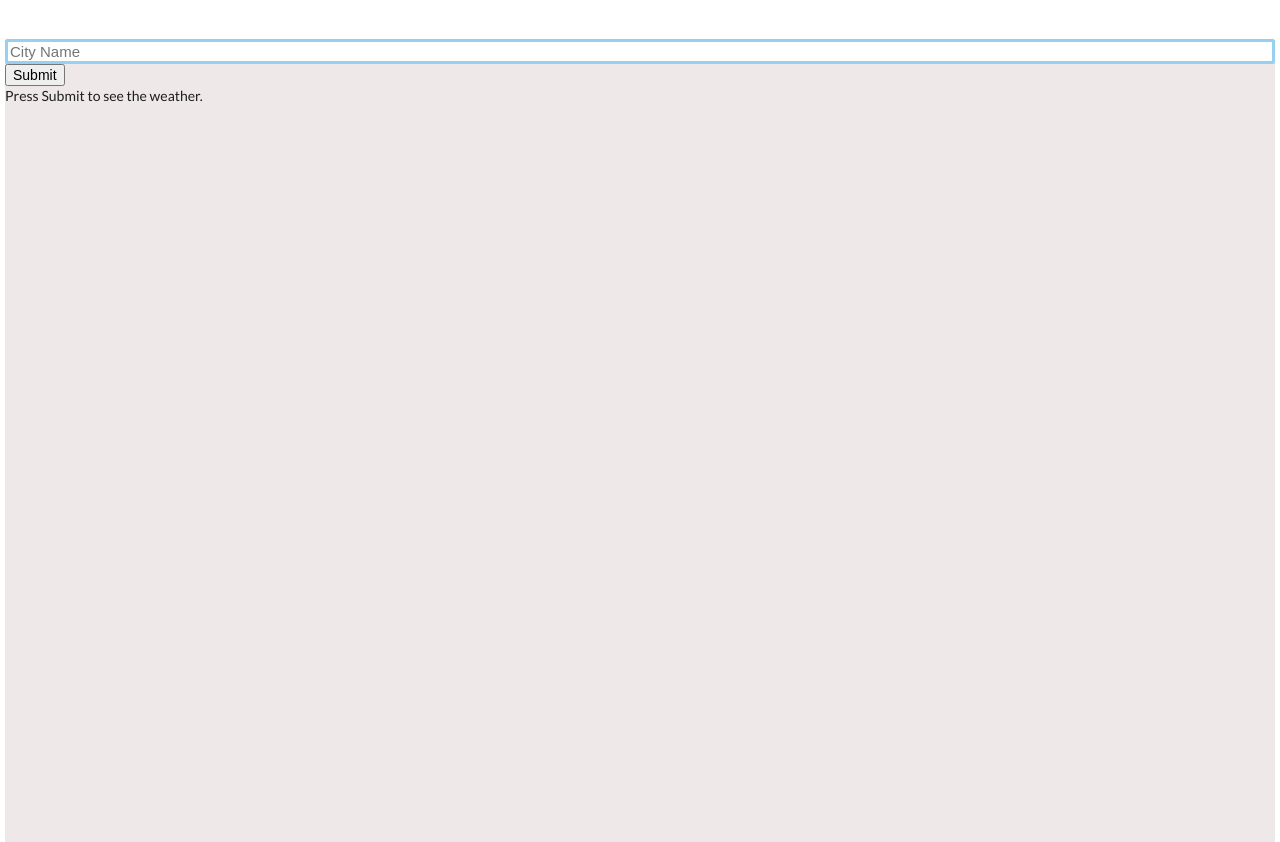
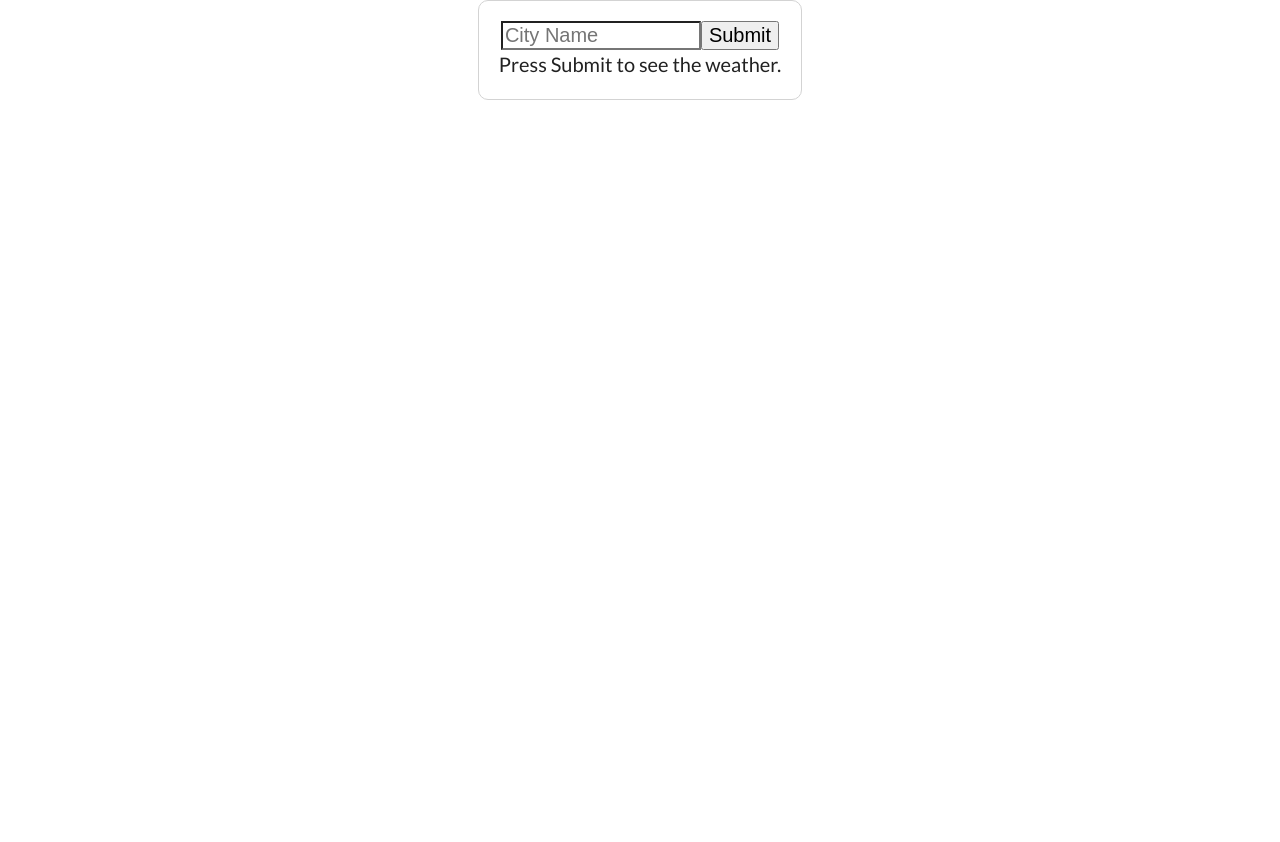
Before and after one commit to AnneiceManz/wk11WeatherApp, a React (Vite) app in the folder client/: page / in a window 1280 px wide. After the commit the page ends 800 px from the top, so only its background shows below. Built offline with nearby package versions, Linux system fonts and the light colour scheme.

Commit message:
added weather app styling

```diff
--- a/client/src/App.css
+++ b/client/src/App.css
@@ -1,73 +1,62 @@
-.App {
-  min-height: 100vh;
-  background-color: rgb(238, 232, 232);
-  margin: 5px;
+body {
+  margin: 0;
+  padding: 50px;
+  font-family: 'Quicksand', sans-serif;
+  -webkit-font-smoothing: antialiased;
+  -moz-osx-font-smoothing: grayscale;
+  display: flex;
+  justify-content: center;
 }
 
-.mybody {
-  display: flex;
-  gap: 3em;
-  padding: 1em;
+form{
+  margin: auto;
 }
 
-a.navbar-brand {
-  margin-inline-start: -5em;
+#city-name {
+  font-size: 20px;
+  width: 200px;
 }
 
-.nav-link {
-  color: white !important;
-  margin-left: 5em;
+input[type=submit] {
+  font-size: 20px;
 }
 
-.list-students {
+.App {
   text-align: center;
-  margin-top: 25px;
-  flex: 1
+  margin: auto;
+  padding: 20px;
+  border: 1px solid lightgray;
+  border-radius: 10px;
+ }
+ /* .App-header{
+   color:blueviolet
+ } */
+.data{
+  font-size: 20px;
+  color: #2BA98F;
+  font-weight: 400;
 }
 
-ul {
-  list-style-type: none;
+.date-time {
+  color: #DE7A17;
+  font-size: 24px;
+  font-weight: bold;
 }
 
-
-form {
-  flex-direction: column;
-  align-items: center;
-  text-align: left;
-  margin-top: 3em;
-  flex: 1;
+#weather-app-pic {
+  width: 500px;
+  border-radius: 10px;
+  margin-bottom: 10px;
 }
 
-input[type=text] {
-  display: inline-block;
-  margin-top: -10px;
-  width: 100%;
-  font-size: 15px;
-  border-radius: 2px;
-  border: 3px solid #98d0f1
+p{
+  font-size: 20px;
 }
 
-button.btn.btn-primary {
-  margin-top: 25px;
+.keys {
+  font-weight: bold;
 }
 
-.myicon {
-  stroke: rgb(243, 121, 7);
-  color: rgb(243, 121, 7);
-  stroke-width: 10;
-  margin-right: 0.9em;
+input {
+  font-family: 'Quicksand', sans-serif;
 }
-
-.form-label {
-  margin-bottom: 0 !important;
-  margin-top: 0.5em;
-}
-
-.form-check {
-  margin-top: 1em;
-}
-
-.card-body {
-  margin-left: 2em;
-  margin-right: 2em;
-}
```
